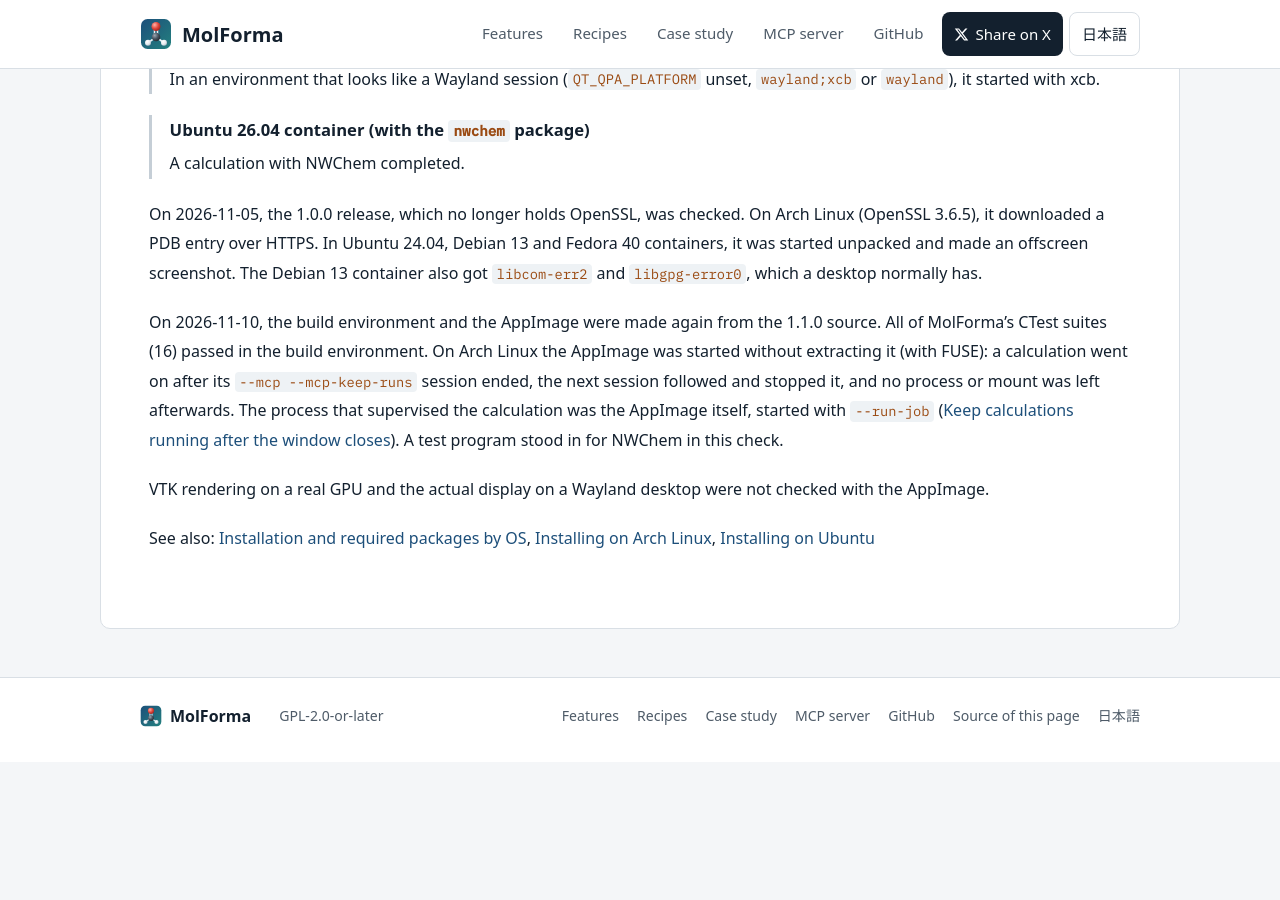
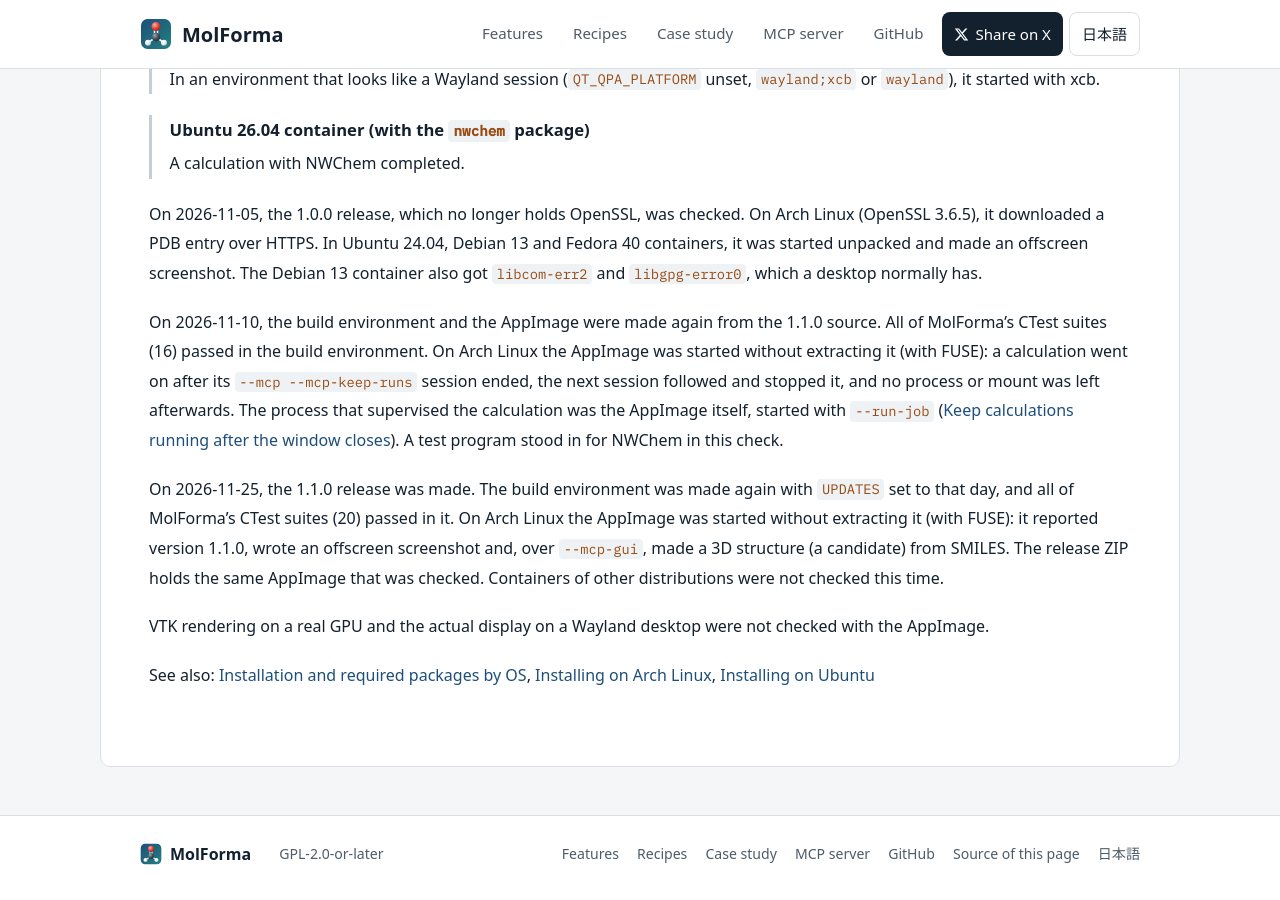
Before and after one commit to hnakada123/MolForma, a Jekyll site: the page built from docs/en/installation/appimage.md, in a window 1280 px wide and 900 px high, scrolled down 6349 px. Built offline with Jekyll 4.4.1, drawn with Linux system fonts in a browser that asks for light colours; some web fonts are replaced; our own code applies the rules of GitHub Pages for plain Markdown files; before the commit the page ends 7111 px from its top, so only the background shows below that.

Commit message:
Record the checks of the 1.1.0 AppImage
Co-Authored-By: Claude Opus 5.5 <noreply@anthropic.com>

```diff
--- a/docs/en/installation/appimage.md
+++ b/docs/en/installation/appimage.md
@@ -153,6 +153,8 @@ On 2026-11-05, the 1.0.0 release, which no longer holds OpenSSL, was checked. On
 
 On 2026-11-10, the build environment and the AppImage were made again from the 1.1.0 source. All of MolForma’s CTest suites (16) passed in the build environment. On Arch Linux the AppImage was started without extracting it (with FUSE): a calculation went on after its `--mcp --mcp-keep-runs` session ended, the next session followed and stopped it, and no process or mount was left afterwards. The process that supervised the calculation was the AppImage itself, started with `--run-job` ([Keep calculations running after the window closes](../features/execution.md#keep-calculations-running-after-the-window-closes)). A test program stood in for NWChem in this check.
 
+On 2026-11-25, the 1.1.0 release was made. The build environment was made again with `UPDATES` set to that day, and all of MolForma’s CTest suites (20) passed in it. On Arch Linux the AppImage was started without extracting it (with FUSE): it reported version 1.1.0, wrote an offscreen screenshot and, over `--mcp-gui`, made a 3D structure (a candidate) from SMILES. The release ZIP holds the same AppImage that was checked. Containers of other distributions were not checked this time.
+
 VTK rendering on a real GPU and the actual display on a Wayland desktop were not checked with the AppImage.
 
 See also: [Installation and required packages by OS](../installation.md), [Installing on Arch Linux](arch_linux.md), [Installing on Ubuntu](ubuntu.md)
```
Also changed, not shown: docs/installation/appimage.md (+2 -0 lines).
